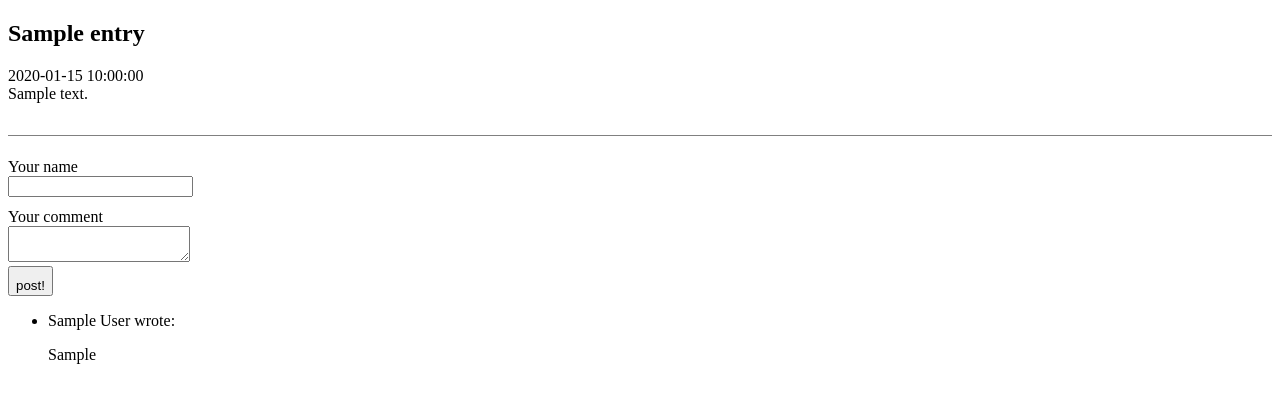
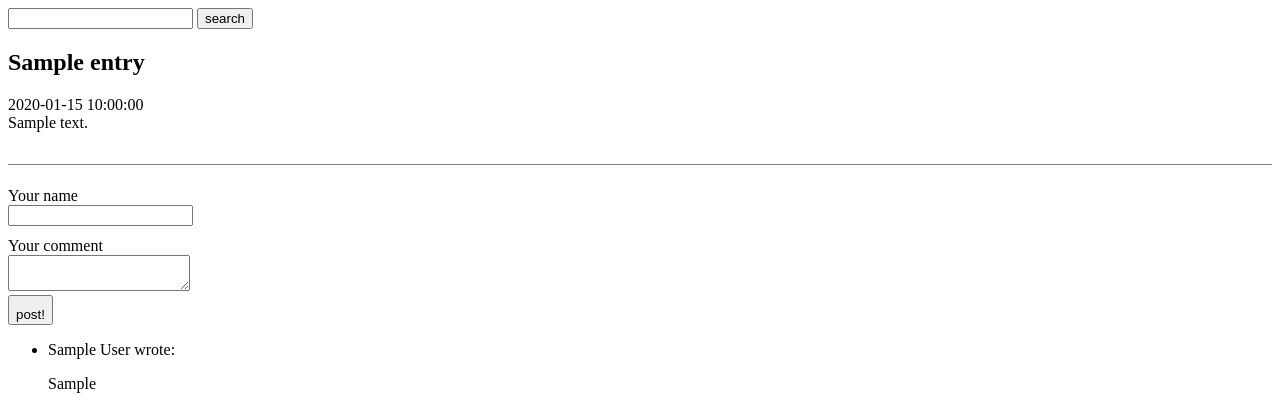
Before and after one commit to normdus/blog, a PHP site: page /index.php?page=blog&id=1 in a window 1280 px wide. Shown: the top 420 px of the page. Run offline with PHP 8.4, Linux system fonts and the light colour scheme; tables that the repository leaves empty or names only in its code hold one stand-in row (values such as "Sample post").

Commit message:
search coded failed test

```diff
--- a/index.php
+++ b/index.php
@@ -24,8 +24,18 @@ $dbPassword = "norm3488";
 $db = new PDO( $dbInfo, $dbUser, $dbPassword );
 $db->setAttribute( PDO::ATTR_ERRMODE, PDO::ERRMODE_EXCEPTION);
 
-// $pageData->content = "<h1>We're connected</h1>";
-$pageData->content .=include_once "controllers/blog.php";
+// code for search request
+$pageRequested = isset( $_GET['page'] );
+$controller = "blog";
+if ( $pageRequested ) {
+	if ( $_GET['page'] === "search" ) {
+		$controller = "search";
+	}
+}
+$pageData->content .=include_once "views/search-form-html.php";
+
+// The default controller is blog or search if requested.
+$pageData->content .=include_once "controllers/$controller.php";
 
 // load view so model data will be merged with the page template
 $page = include_once "views/page.php";
--- /dev/null
+++ b/views/search-form-html.php
@@ -0,0 +1,13 @@
+<?php
+/*
+**	views/search-form-html.php
+**
+**
+*/
+return
+"<aside id='search-bar'>
+	<form method='post' action='index.php?page=search'>
+		<input type='search' name='search-term' />
+		<input type='submit' value='search'>
+	</form>
+</aside>";
```
Also changed, not shown: controllers/search.php (added).
